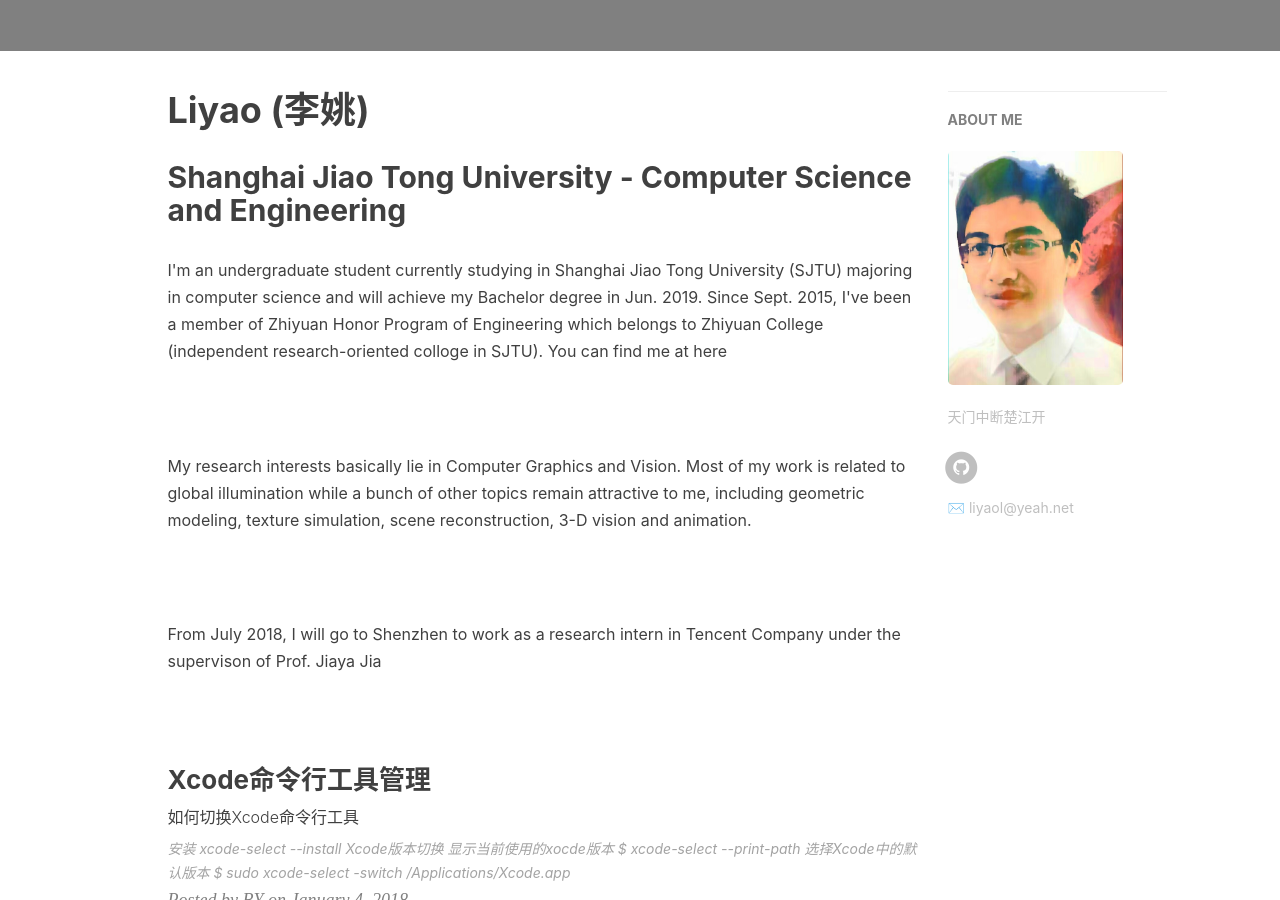
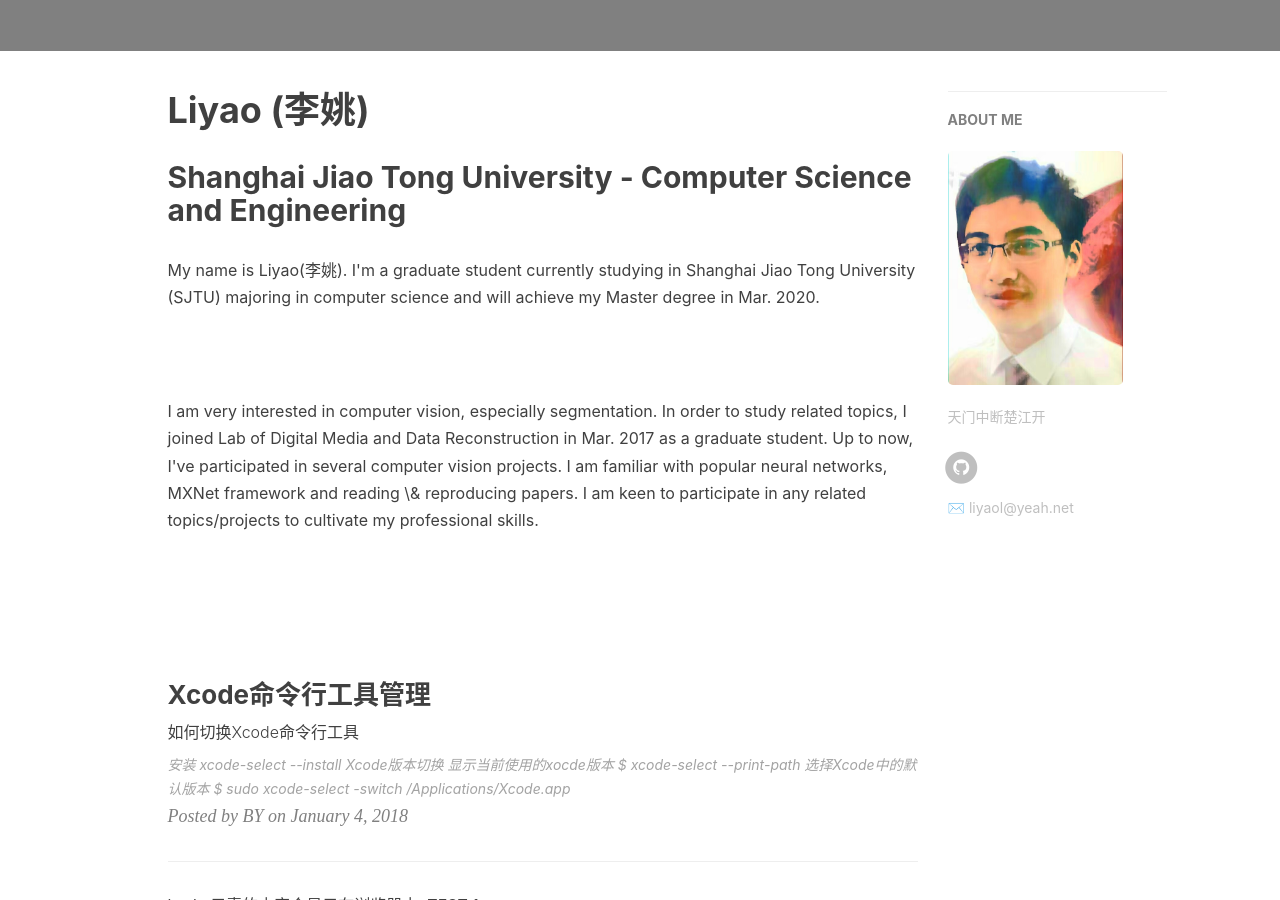
Before and after one commit to liyaoplus/liyaoplus.github.io, a Jekyll site: the page built from index.html, in a window 1280 px wide and 900 px high, scrolled down 347 px. Built offline with Jekyll 4.4.1, drawn with Linux system fonts in a browser that asks for light colours; nearby versions of some CDN libraries; the list of posts is cut into pages by our own code; comment, search, counter and statistics services are not loaded.

Commit message:
Update index.html

```diff
--- a/index.html
+++ b/index.html
@@ -15,14 +15,18 @@ layout: page
 
 <!--section start-->
 <div class="section">
-    <p>I'm an undergraduate student currently studying in Shanghai Jiao Tong University (SJTU) majoring in computer science and will achieve my Bachelor degree in Jun. 2019. Since Sept. 2015, I've been a member of <span class="spec"> Zhiyuan Honor Program of Engineering</span> which belongs to Zhiyuan College (independent research-oriented colloge in SJTU). You can find me at
-    <a href="http://zhiyuan.sjtu.edu.cn/student/2015/%E5%B7%A5%E7%A7%91%E6%96%B9%E5%90%91#%E5%BC%A0%E9%80%B8%E6%81%92">here</a>
+    <p>My name is Liyao(李姚). I'm a graduate student currently studying in Shanghai Jiao Tong University (SJTU)
+        majoring in computer science and will achieve my Master degree in Mar. 2020.
     </p>
     <br/>
-    <p>My research interests basically lie in Computer Graphics and Vision. Most of my work is related to global illumination while a bunch of other topics remain attractive to me, including geometric modeling, texture simulation, scene reconstruction, 3-D vision and animation.
+    <p>I am very interested in computer vision, especially segmentation.
+        In order to study related topics, I joined Lab of Digital Media and Data Reconstruction in Mar. 2017 as a graduate student.
+        Up to now, I've participated in several computer vision projects.
+        I am familiar with popular neural networks, MXNet framework and reading \& reproducing papers.
+        I am keen to participate in any related topics/projects to cultivate my professional skills.
     </p>
     <br/>
-    <p>From July 2018, I will go to Shenzhen to work as a research intern in <span class="spec">Tencent Company</span> under the supervison of <span class="spec">Prof. Jiaya Jia</span>
+    <p>
     </p>
     <br/>
 </div>
```
